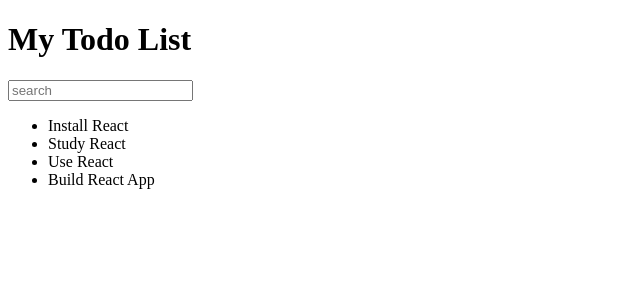
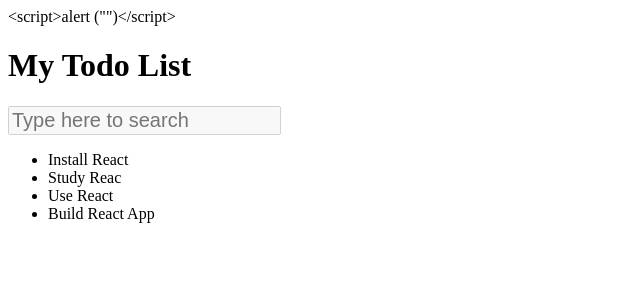
Before and after one commit to Oqeees/todo-list, a React (Create React App) app: page / in a window 1280 px wide. Shown: the top 300 px of the page, without its empty margins (0-640 px from the left). Built offline with nearby package versions, Linux system fonts and the light colour scheme.

Commit message:
step5 JSX

```diff
--- a/src/index.js
+++ b/src/index.js
@@ -1,14 +1,14 @@
 import React from "react";
 import ReactDOM from 'react-dom/client';
 
-//const element = React.createElement('hi', null, 'Hello React World');
 const TodoList = () => {
+    const items = ['Install React', 'Study Reac', 'Use React', 'Build React App'];
     return (
         <ul>
-            <li>Install React</li>
-            <li>Study React</li>
-            <li>Use React</li>
-            <li>Build React App</li>
+            <li>{items[0]}</li>
+            <li>{items[1]}</li>
+            <li>{items[2]}</li>
+            <li>{items[3]}</li>
         </ul>
     );
 };
@@ -18,12 +18,27 @@
 };
 
 const SearchPanel = () => {
-    return <input placeholder="search" />;
+
+    const searchText = 'Type here to search';
+    const searchStyle = {
+        fontSize: '20px'
+    };
+
+
+    return <input
+        style = {searchStyle}
+        placeholder= {searchText}
+        disabled={true} />;
 }
 
 const App = () => {
+
+    const value = '<script>alert ("")</script>';
+
     return (
         <div>
+            {/*{ isLoggedIn ? null : loginBox }*/}
+            { value }
             <AppHeader />
             <SearchPanel />
             <TodoList/>
@@ -31,7 +46,5 @@
     );
 }
 
-// const element = <App />;
-
-const root = ReactDOM.createRoot(document.getElementById('root'));
-root.render(<App />);
+const root = ReactDOM.createRoot(document.getElementById('root'))
+root.render(<App/>);
```
